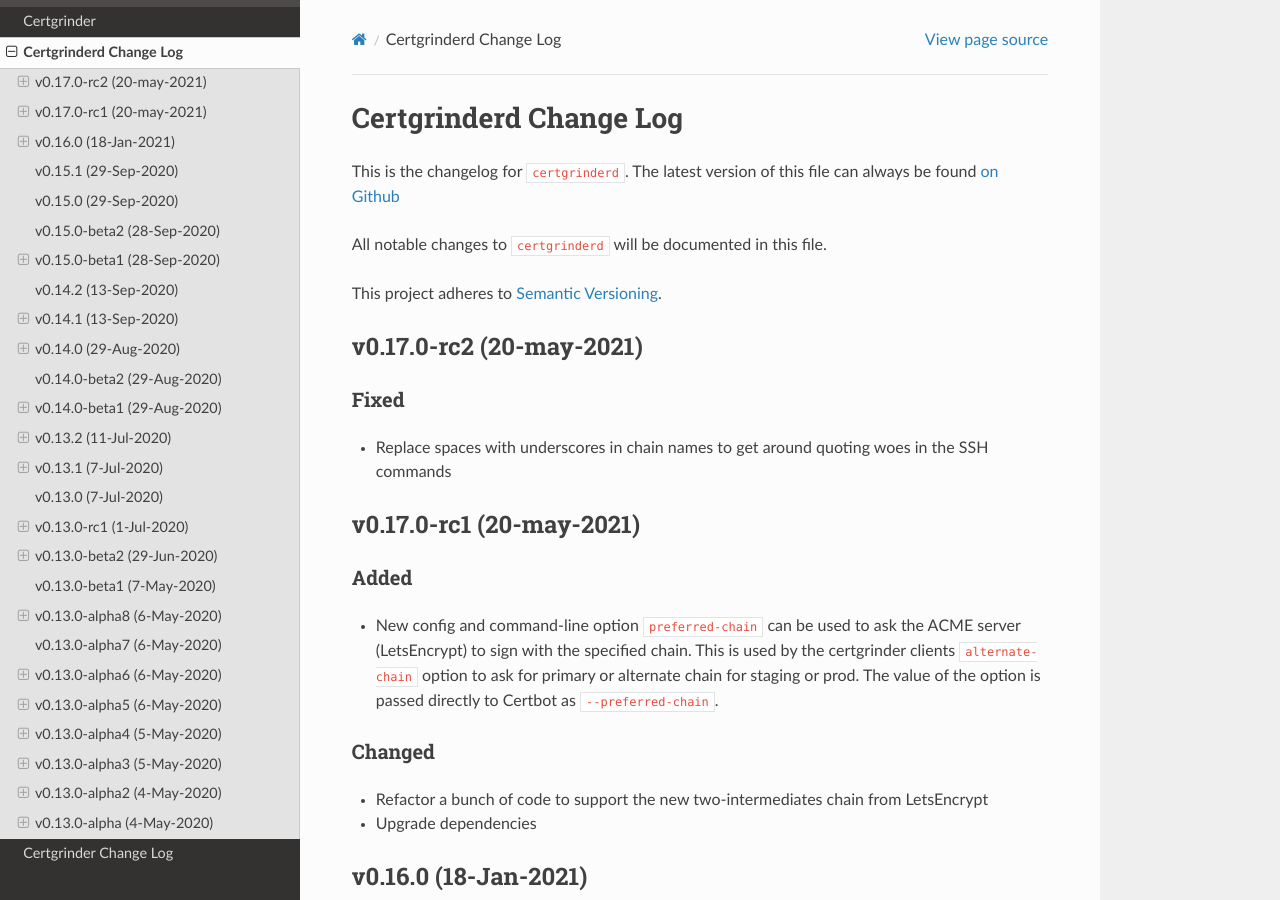
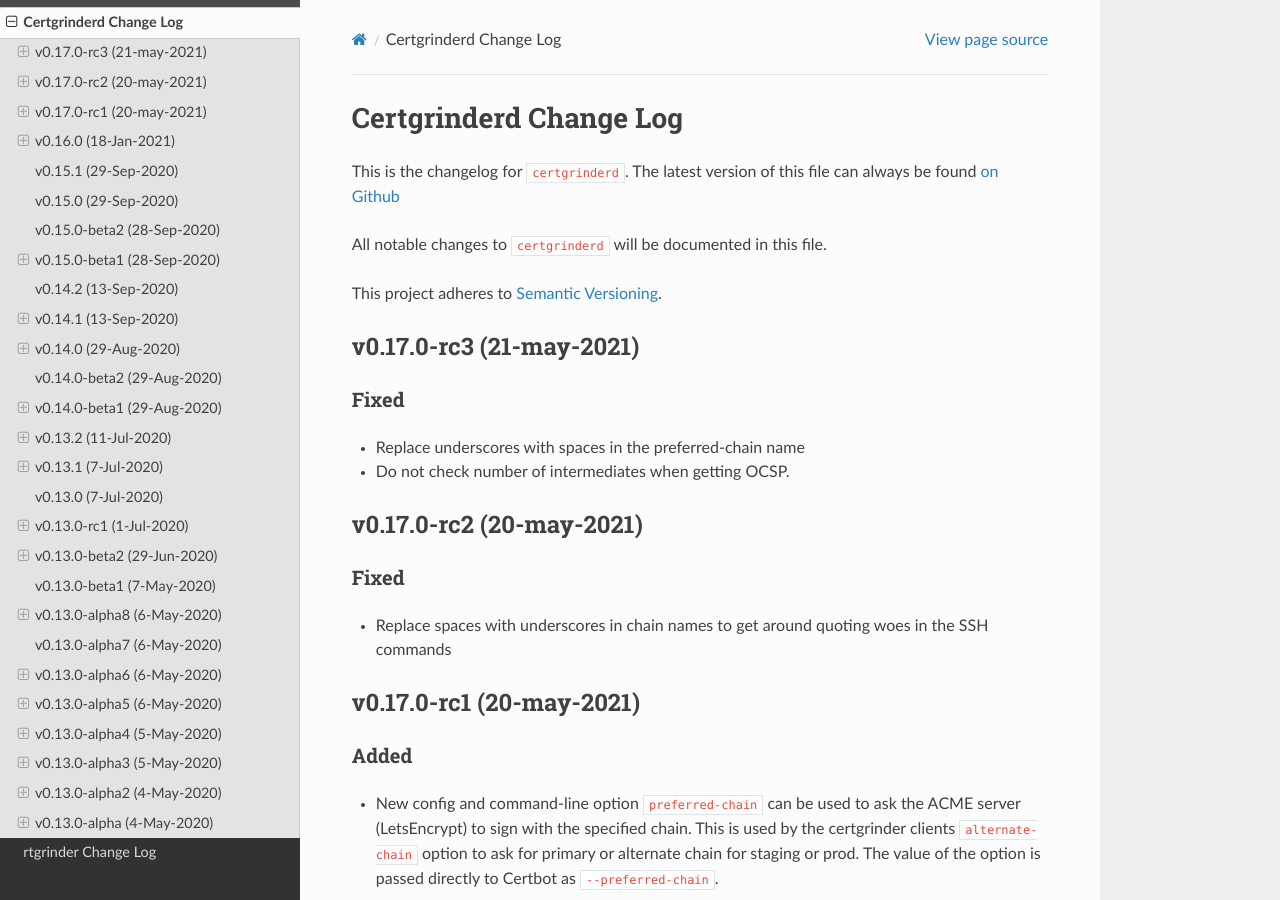
Before and after one commit to tykling/certgrinder, a Sphinx documentation site: the page built from docs/certgrinderd-changelog.rst, in a window 1280 px wide and 900 px high. Built offline with Sphinx 7.4.7 and the Read the Docs theme 2.0.0, drawn with Linux system fonts in a browser that asks for light colours.

Commit message:
do not check chain length when getting OCSP (to allow old short-chain certificates to get OCSP even though they ask certgrinderd to use the long chain), this can be removed in a few months - but the whole OCSP code will be refactored into the client instead of the server by then anyway

```diff
--- a/docs/certgrinder-changelog.rst
+++ b/docs/certgrinder-changelog.rst
@@ -1,4 +1,4 @@
-Certgrinder Change Log
+rtgrinder Change Log
 =======================
 
 This is the changelog for ``certgrinder``. The latest version of this file
@@ -8,6 +8,12 @@
 All notable changes to ``certgrinder`` will be documented in this file.
 
 This project adheres to `Semantic Versioning <http://semver.org/>`__.
+
+v0.17.0-rc3 (21-may-2021)
+-------------------------
+
+- No changes
+
 
 v0.17.0-rc2 (20-may-2021)
 -------------------------
--- a/docs/certgrinderd-changelog.rst
+++ b/docs/certgrinderd-changelog.rst
@@ -8,6 +8,15 @@
 All notable changes to ``certgrinderd`` will be documented in this file.
 
 This project adheres to `Semantic Versioning <http://semver.org/>`__.
+
+v0.17.0-rc3 (21-may-2021)
+-------------------------
+
+Fixed
+~~~~~
+- Replace underscores with spaces in the preferred-chain name
+- Do not check number of intermediates when getting OCSP.
+
 
 v0.17.0-rc2 (20-may-2021)
 -------------------------
```
Also changed, not shown: 1 other file.
